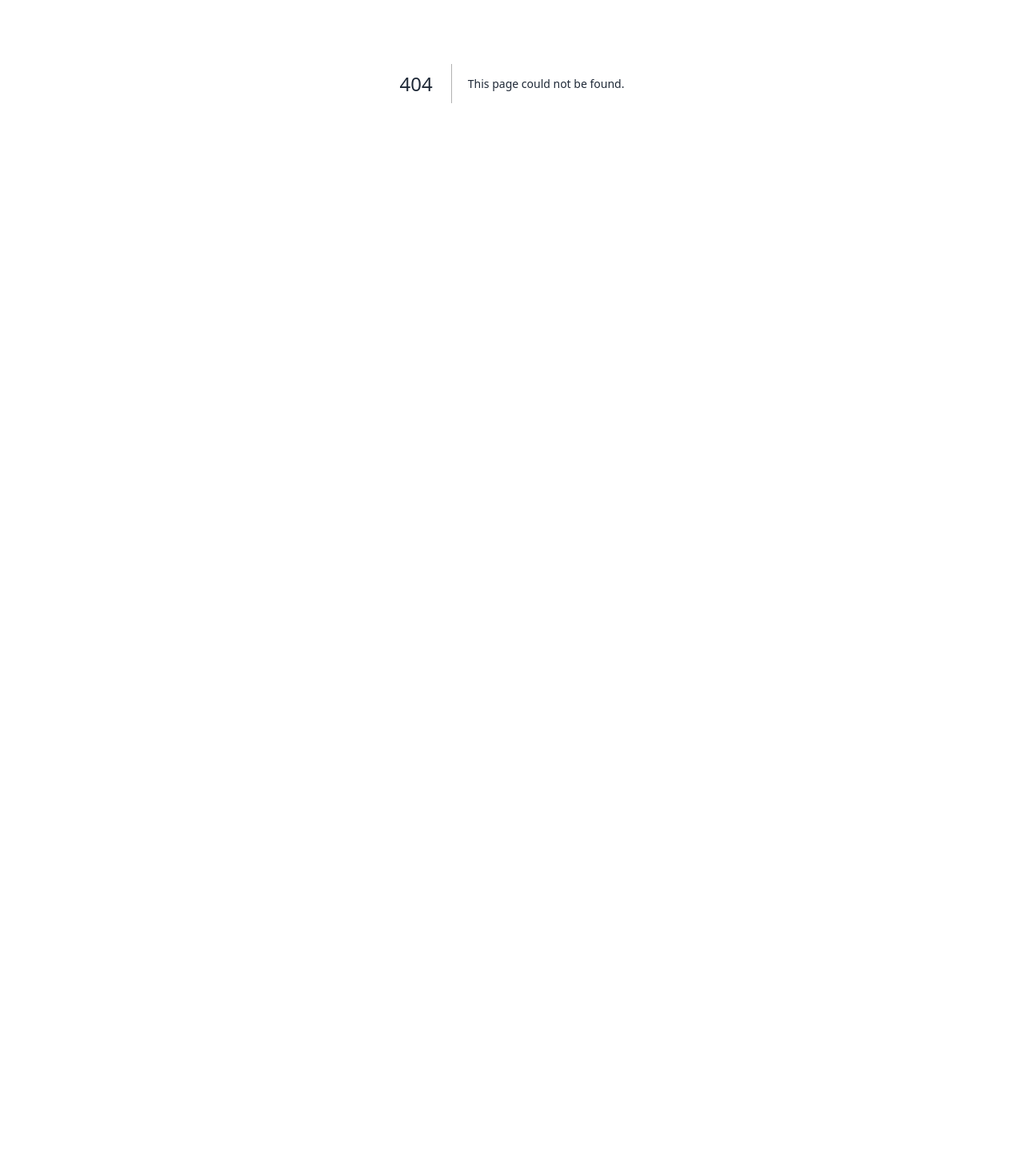
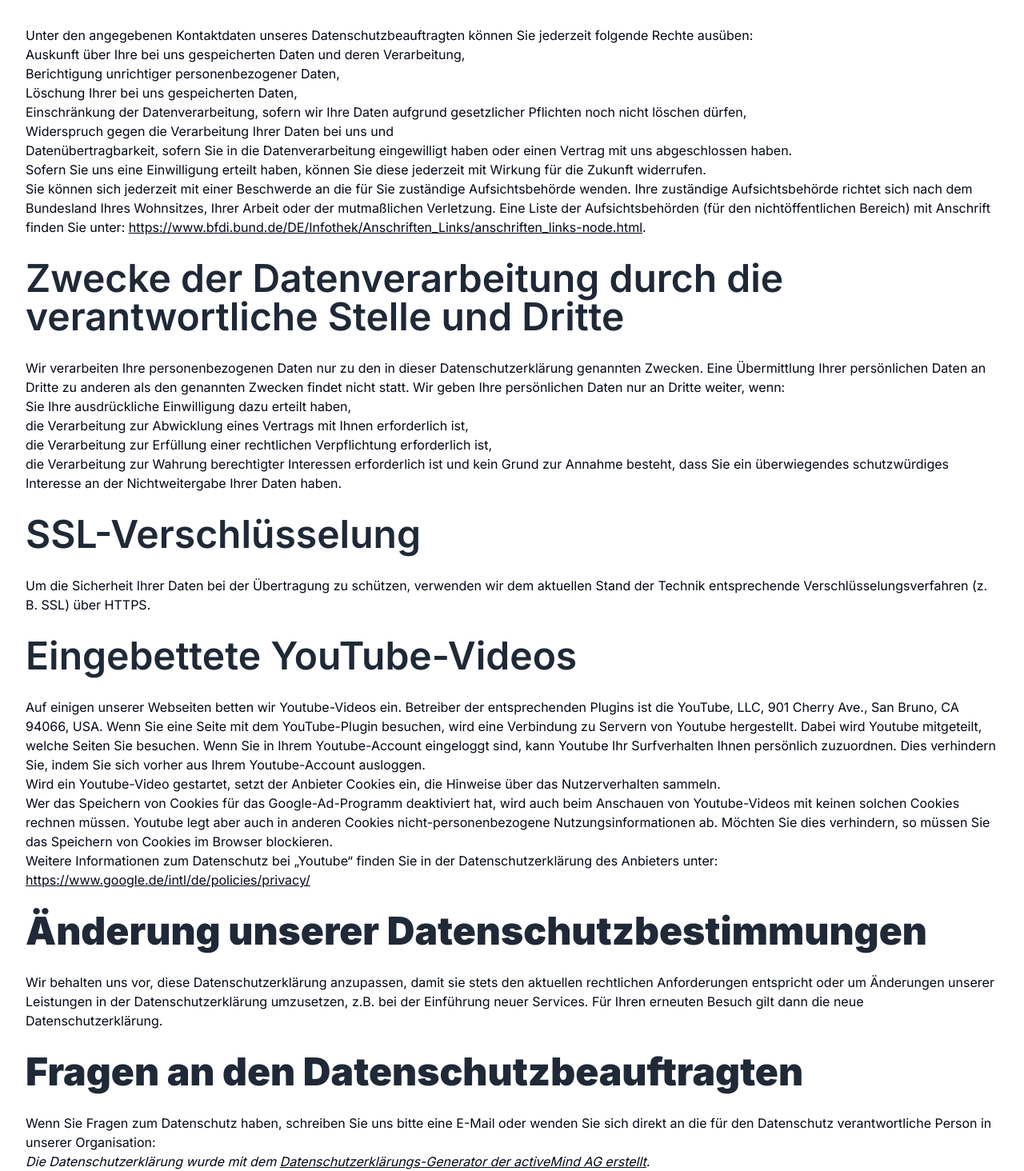
Before and after one commit to andi1984/personal, a Next.js app: page /impressum in a window 1280 px wide. Before the commit this address had no page. Shown: the part 296-1760 px from the top of the page at 80% size. Before the commit the page ends 800 px from the top, so only its background shows below. Built offline with nearby package versions, Linux system fonts and the light colour scheme.

Commit message:
Add footer

```diff
--- /dev/null
+++ b/src/app/impressum/page.tsx
@@ -0,0 +1,154 @@
+export default async function Impressum() {
+  return (
+    <>
+      <h2>Datenschutz</h2>
+      <p>
+        Verantwortliche Stelle im Sinne der Datenschutzgesetze, insbesondere der
+        EU-Datenschutzgrundverordnung (DSGVO), ist:
+      </p>
+      <div className="h-card">
+        <span className="p-name">Andreas Sander</span>,
+        <span className="p-nickname">andi1984</span>
+        <p className="p-street-address">Im Stockwald 12</p>
+        <span className="p-postal-code">66265</span>
+        <span className="p-locality">Heusweiler</span>,
+        <div className="p-country-name">Germany</div>
+      </div>
+      <h2>Ihre Betroffenenrechte</h2>
+      <p>
+        Unter den angegebenen Kontaktdaten unseres Datenschutzbeauftragten
+        können Sie jederzeit folgende Rechte ausüben:
+      </p>
+      <ul>
+        <li>
+          Auskunft über Ihre bei uns gespeicherten Daten und deren Verarbeitung,
+        </li>
+        <li>Berichtigung unrichtiger personenbezogener Daten,</li>
+        <li>Löschung Ihrer bei uns gespeicherten Daten,</li>
+        <li>
+          Einschränkung der Datenverarbeitung, sofern wir Ihre Daten aufgrund
+          gesetzlicher Pflichten noch nicht löschen dürfen,
+        </li>
+        <li>Widerspruch gegen die Verarbeitung Ihrer Daten bei uns und</li>
+        <li>
+          Datenübertragbarkeit, sofern Sie in die Datenverarbeitung eingewilligt
+          haben oder einen Vertrag mit uns abgeschlossen haben.
+        </li>
+      </ul>
+      <p>
+        Sofern Sie uns eine Einwilligung erteilt haben, können Sie diese
+        jederzeit mit Wirkung für die Zukunft widerrufen.
+      </p>
+      <p>
+        Sie können sich jederzeit mit einer Beschwerde an die für Sie zuständige
+        Aufsichtsbehörde wenden. Ihre zuständige Aufsichtsbehörde richtet sich
+        nach dem Bundesland Ihres Wohnsitzes, Ihrer Arbeit oder der mutmaßlichen
+        Verletzung. Eine Liste der Aufsichtsbehörden (für den nichtöffentlichen
+        Bereich) mit Anschrift finden Sie unter:{" "}
+        <a
+          href="https://www.bfdi.bund.de/DE/Infothek/Anschriften_Links/anschriften_links-node.html"
+          target="_blank"
+          rel="noopener"
+        >
+          https://www.bfdi.bund.de/DE/Infothek/Anschriften_Links/anschriften_links-node.html
+        </a>
+        .
+      </p>
+      <h2>
+        Zwecke der Datenverarbeitung durch die verantwortliche Stelle und Dritte
+      </h2>
+      <p>
+        Wir verarbeiten Ihre personenbezogenen Daten nur zu den in dieser
+        Datenschutzerklärung genannten Zwecken. Eine Übermittlung Ihrer
+        persönlichen Daten an Dritte zu anderen als den genannten Zwecken findet
+        nicht statt. Wir geben Ihre persönlichen Daten nur an Dritte weiter,
+        wenn:
+      </p>
+      <ul>
+        <li>Sie Ihre ausdrückliche Einwilligung dazu erteilt haben,</li>
+        <li>
+          die Verarbeitung zur Abwicklung eines Vertrags mit Ihnen erforderlich
+          ist,
+        </li>
+        <li>
+          die Verarbeitung zur Erfüllung einer rechtlichen Verpflichtung
+          erforderlich ist,
+        </li>
+      </ul>
+      <p>
+        die Verarbeitung zur Wahrung berechtigter Interessen erforderlich ist
+        und kein Grund zur Annahme besteht, dass Sie ein überwiegendes
+        schutzwürdiges Interesse an der Nichtweitergabe Ihrer Daten haben.
+      </p>
+      <h2>SSL-Verschlüsselung</h2>
+      <p>
+        Um die Sicherheit Ihrer Daten bei der Übertragung zu schützen, verwenden
+        wir dem aktuellen Stand der Technik entsprechende
+        Verschlüsselungsverfahren (z. B. SSL) über HTTPS.
+      </p>
+      <h2>Eingebettete YouTube-Videos</h2>
+      <p>
+        Auf einigen unserer Webseiten betten wir Youtube-Videos ein. Betreiber
+        der entsprechenden Plugins ist die YouTube, LLC, 901 Cherry Ave., San
+        Bruno, CA 94066, USA. Wenn Sie eine Seite mit dem YouTube-Plugin
+        besuchen, wird eine Verbindung zu Servern von Youtube hergestellt. Dabei
+        wird Youtube mitgeteilt, welche Seiten Sie besuchen. Wenn Sie in Ihrem
+        Youtube-Account eingeloggt sind, kann Youtube Ihr Surfverhalten Ihnen
+        persönlich zuzuordnen. Dies verhindern Sie, indem Sie sich vorher aus
+        Ihrem Youtube-Account ausloggen.
+      </p>
+      <p>
+        Wird ein Youtube-Video gestartet, setzt der Anbieter Cookies ein, die
+        Hinweise über das Nutzerverhalten sammeln.
+      </p>
+      <p>
+        Wer das Speichern von Cookies für das Google-Ad-Programm deaktiviert
+        hat, wird auch beim Anschauen von Youtube-Videos mit keinen solchen
+        Cookies rechnen müssen. Youtube legt aber auch in anderen Cookies
+        nicht-personenbezogene Nutzungsinformationen ab. Möchten Sie dies
+        verhindern, so müssen Sie das Speichern von Cookies im Browser
+        blockieren.
+      </p>
+      <p>
+        Weitere Informationen zum Datenschutz bei „Youtube“ finden Sie in der
+        Datenschutzerklärung des Anbieters unter:{" "}
+        <a
+          href="https://www.google.de/intl/de/policies/privacy/"
+          target="_blank"
+          rel="noopener"
+        >
+          https://www.google.de/intl/de/policies/privacy/{" "}
+        </a>
+      </p>
+      <h2>
+        <strong>Änderung unserer Datenschutzbestimmungen</strong>
+      </h2>
+      <p>
+        Wir behalten uns vor, diese Datenschutzerklärung anzupassen, damit sie
+        stets den aktuellen rechtlichen Anforderungen entspricht oder um
+        Änderungen unserer Leistungen in der Datenschutzerklärung umzusetzen,
+        z.B. bei der Einführung neuer Services. Für Ihren erneuten Besuch gilt
+        dann die neue Datenschutzerklärung.
+      </p>
+      <h2>
+        <strong>Fragen an den Datenschutzbeauftragten</strong>
+      </h2>
+      <p>
+        Wenn Sie Fragen zum Datenschutz haben, schreiben Sie uns bitte eine
+        E-Mail oder wenden Sie sich direkt an die für den Datenschutz
+        verantwortliche Person in unserer Organisation:
+      </p>
+      <p>
+        <em>Die Datenschutzerklärung wurde mit dem </em>
+        <a
+          href="https://www.activemind.de/datenschutz/datenschutzhinweis-generator/"
+          target="_blank"
+          rel="noopener"
+        >
+          <em>Datenschutzerklärungs-Generator der activeMind AG erstellt</em>
+        </a>
+        <em>.</em>
+      </p>
+    </>
+  );
+}
--- a/src/app/layout.tsx
+++ b/src/app/layout.tsx
@@ -1,6 +1,7 @@
 import type { Metadata } from "next";
 import { Inter } from "next/font/google";
 import "./globals.css";
+import Link from "next/link";
 
 const inter = Inter({ subsets: ["latin"] });
 
--- a/src/app/page.tsx
+++ b/src/app/page.tsx
@@ -2,6 +2,7 @@ import AllPostsList from "@/components/list/posts";
 import MastHead from "@/components/masthead";
 import { getAllPosts } from "@/lib/get_all_posts";
 import SocialMediaInfluence from "@/components/influence";
+import Link from "next/link";
 
 const Page = async ({}) => {
   const api = await import("./api/follower/route");
@@ -73,6 +74,9 @@ const Page = async ({}) => {
           <AllPostsList title="All notes" posts={notes} type="note" />
         </section>
       </main>
+      <footer>
+        <Link href="/impressum">Imprint & Privacy statement</Link>
+      </footer>
     </>
   );
 };
```
